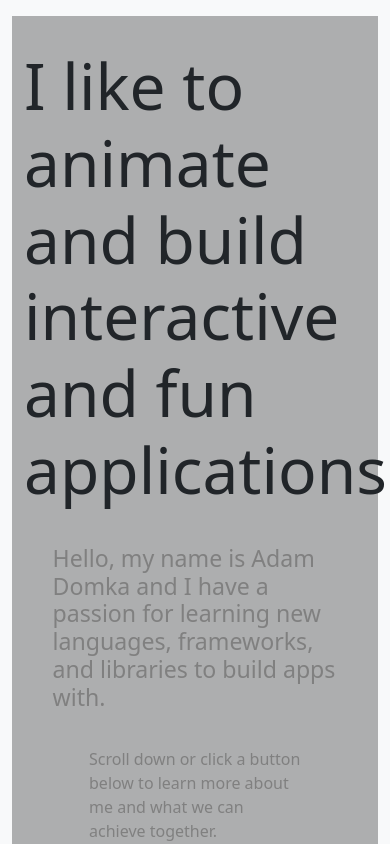
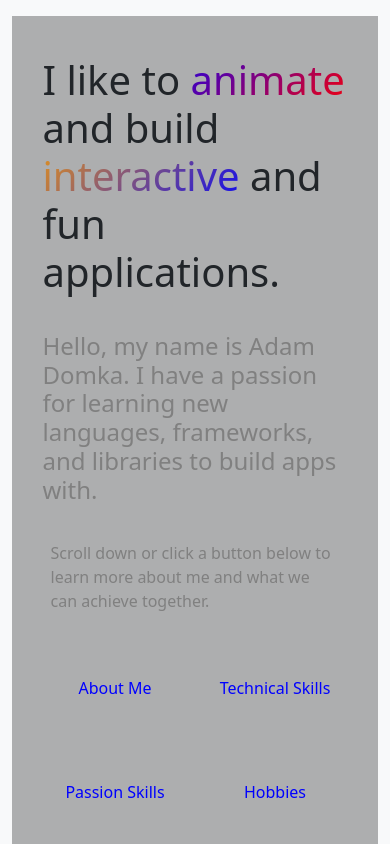
Before and after one commit to AJDomka/React-Portfolio, a React (Vite) app: page / in a window 390 px wide. Shown: the top 844 px of the page. Built offline with nearby package versions, Linux system fonts and the light colour scheme.

Commit message:
Added basic loading screen and animation functionality to Hero section

```diff
--- a/src/App.tsx
+++ b/src/App.tsx
@@ -12,10 +12,25 @@ import { EngineeringTomorrow } from "./pages/subPages/EngineeringTomorrow";
 import { Capstone } from "./pages/subPages/Capstone";
 import { SoftwareArch } from "./pages/subPages/SoftwareArch";
 import Footer from "./components/Footer";
+import { useEffect, useState } from "react";
+import Loading from "./components/Loading";
+import TypingHeader from "./components/TypingHeader";
 
 function App() {
   const { isOpen, toggle } = useCart();
+  const [isLoading, setLoading] = useState(true);
+
+  useEffect(() => {
+    setTimeout(() => {
+      setLoading(false);
+    }, 3000);
+  }, []);
+
   return (
+    <>
+      {isLoading ? (
+        <Loading />
+      ) : (
         <>
           <ShoppingCartProvider>
             <Container className="mb-4">
@@ -38,6 +53,8 @@ function App() {
           </ShoppingCartProvider>
           <Footer />
         </>
+      )}
+    </>
   );
 }
 
--- a/src/components/Hero.tsx
+++ b/src/components/Hero.tsx
@@ -1,17 +1,84 @@
+import { SetStateAction, useState } from "react";
 import "./css/Hero.css";
 import { HashLink as Link } from "react-router-hash-link";
 
 export function Hero() {
+  const [isHovered, setIsHovered] = useState(false);
+  const [isHover, setIsHover] = useState(false);
+  const [hoveredWord, setHoveredWord] = useState("");
+
+  const handleWordHover = (word: SetStateAction<string>) => {
+    setHoveredWord(word);
+  };
+
+  const handleWordLeave = () => {
+    setHoveredWord("");
+  };
+
+  const handleMouseEnter = () => {
+    setIsHovered(true);
+  };
+
+  const handleMouseLeave = () => {
+    setIsHovered(false);
+  };
+
+  const handleHoverEnter = () => {
+    setIsHover(true);
+  };
+
+  const handleHoverLeave = () => {
+    setIsHover(false);
+  };
+
+  const renderHighlightedText = () => {
+    const words =
+      "Hello, my name is Adam Domka. I have a passion for learning new languages, frameworks, and libraries to build apps with.".split(
+        " "
+      );
+    return words.map((word, index) => (
+      <span
+        key={index}
+        className={word === hoveredWord ? "highlighted-word" : ""}
+        onMouseEnter={() => {
+          handleWordHover(word);
+        }}
+        onMouseLeave={handleWordLeave}
+      >
+        {word}{" "}
+      </span>
+    ));
+  };
+
+  const renderHeaderText = () => {
+    const words =
+      "I like to animate and build interactive and fun applications.".split(
+        " "
+      );
+    return words.map((word, index) => (
+      <span key={index} className="header-color">
+        {word}{" "}
+      </span>
+    ));
+  };
+
   return (
     <>
       <section className="hero">
-        <div>
-          <h1>I like to animate and build interactive and fun applications.</h1>
-          <h3>
-            Hello, my name is Adam Domka and I have a passion for learning new
-            languages, frameworks, and libraries to build apps with.
-          </h3>
-          <p>
+        <div className="col-10">
+          <h1
+            className={isHovered ? "zoom-in" : "zoom-out"}
+            onMouseEnter={handleMouseEnter}
+            onMouseLeave={handleMouseLeave}
+          >
+            {renderHeaderText()}
+          </h1>
+          <h3>{renderHighlightedText()}</h3>
+          <p
+            className={isHover ? "move-up" : "move-down"}
+            onMouseEnter={handleHoverEnter}
+            onMouseLeave={handleHoverLeave}
+          >
             Scroll down or click a button below to learn more about me and what
             we can achieve together.
           </p>
@@ -19,7 +86,6 @@ export function Hero() {
         <Link to="/#about-me" className="link-btn" role="button">
           About Me
         </Link>
-
         <Link to="/Skills#technical-info" className="link-btn" role="button">
           Technical Skills
         </Link>
@@ -33,3 +99,61 @@ export function Hero() {
     </>
   );
 }
+
+// import { useState } from "react";
+// import "./css/Hero.css";
+// import { HashLink as Link } from "react-router-hash-link";
+
+// export function Hero() {
+//   const [hoveredWord, setHoveredWord] = useState("");
+
+//   const handleWordHover = (word) => {
+//     setHoveredWord(word);
+//   };
+
+//   const handleWordLeave = () => {
+//     setHoveredWord("");
+//   };
+
+//   const renderHighlightedText = () => {
+//     const words = "Hello, my name is Adam Domka and I have a passion for learning new languages, frameworks, and libraries to build apps with.".split(" ");
+//     return words.map((word, index) => (
+//       <span
+//         key={index}
+//         className={word === hoveredWord ? "highlighted-word" : ""}
+//         onMouseEnter={() => handleWordHover(word)}
+//         onMouseLeave={handleWordLeave}
+//       >
+//         {word}{" "}
+//       </span>
+//     ));
+//   };
+
+//   return (
+//     <>
+//       <section className="hero">
+//         <div className="col-10">
+//           <h1>I like to animate and build interactive and fun applications.</h1>
+//           <h3>{renderHighlightedText()}</h3>
+//           <p>
+//             Scroll down or click a button below to learn more about me and what
+//             we can achieve together.
+//           </p>
+//         </div>
+//         <Link to="/#about-me" className="link-btn" role="button">
+//           About Me
+//         </Link>
+
+//         <Link to="/Skills#technical-info" className="link-btn" role="button">
+//           Technical Skills
+//         </Link>
+//         <Link to="/Skills#passion-info" className="link-btn" role="button">
+//           Passion Skills
+//         </Link>
+//         <Link to="/Skills#hobby-info" className="link-btn" role="button">
+//           Hobbies
+//         </Link>
+//       </section>
+//     </>
+//   );
+// }
--- /dev/null
+++ b/src/components/Loading.tsx
@@ -0,0 +1,12 @@
+import React from "react";
+import "../components/css/Loading.css"; // Import CSS for styling
+
+const Loading = () => {
+  return (
+    <div className="loading">
+      <div className="spinner"></div>
+    </div>
+  );
+};
+
+export default Loading;
--- /dev/null
+++ b/src/components/TypingHeader.tsx
@@ -0,0 +1,33 @@
+import React, { useState, useEffect } from "react";
+import { Hero } from "./Hero";
+
+const TypingHeader = () => {
+  const [text, setText] = useState("");
+  const word =
+    "I  like to animate and build interactive and fun applications. ";
+  const delay = 100;
+
+  useEffect(() => {
+    let currentCharacterIndex = 0;
+    let timeoutId: number | undefined;
+
+    const type = () => {
+      setText((prevText) => prevText + word[currentCharacterIndex]);
+
+      if (currentCharacterIndex < word.length - 1) {
+        currentCharacterIndex++;
+        timeoutId = setTimeout(type, delay);
+      }
+    };
+
+    timeoutId = setTimeout(type, delay);
+
+    return () => {
+      clearTimeout(timeoutId);
+    };
+  }, []);
+
+  return <Hero className="col-10">{text}</Hero>;
+};
+
+export default TypingHeader;
--- a/src/components/css/Hero.css
+++ b/src/components/css/Hero.css
@@ -4,8 +4,6 @@
   flex-wrap: wrap;
   align-items: center;
   justify-content: center;
-  /* justify-content: space-between; */
-  /* gap: 1.9rem; */
   width: 100%;
   height: 750px;
   background: rgba(0, 0, 0, 0.3);
@@ -13,14 +11,24 @@
   margin: 16px auto 48px;
 }
 
-@media only screen and (max-width: 600px) {
+@media only screen and (max-width: 1000px) {
   .hero {
     display: flex;
     flex-wrap: wrap;
     align-items: center;
     justify-content: center;
-    /* justify-content: space-between; */
-    /* gap: 1.9rem; */
+    background: rgba(0, 0, 0, 0.3);
+    padding: 16px 0;
+    margin: 16px auto 48px;
+  }
+}
+
+@media only screen and (max-width: 700px) {
+  .hero {
+    display: flex;
+    flex-wrap: wrap;
+    align-items: center;
+    justify-content: center;
     width: 100%;
     height: 100vh;
     background: rgba(0, 0, 0, 0.3);
@@ -31,8 +39,43 @@
 
 .hero h1 {
   font-size: 64px;
-  margin: 16px auto;
-  width: 90%;
+  width: 100%;
+}
+
+.header-color:nth-child(4) {
+  background: linear-gradient(135deg, red, blue);
+  background: -webkit-linear-gradient(135deg, red, blue);
+  background-clip: text;
+  -webkit-background-clip: text;
+  -webkit-text-fill-color: transparent;
+  animation: rotateGradient 2s linear infinite alternate;
+}
+
+.header-color:nth-child(7) {
+  background: linear-gradient(135deg, blue, orange);
+  background: -webkit-linear-gradient(135deg, blue, orange);
+  background-clip: text;
+  -webkit-background-clip: text;
+  -webkit-text-fill-color: transparent;
+  animation: rotateGradient 3s linear infinite alternate;
+}
+
+@keyframes rotateGradient {
+  from {
+    background-size: 200% 200%;
+    background-position: 0 0;
+  }
+  to {
+    background-size: 100% 100%;
+    background-position: 100% 100%;
+  }
+}
+
+@media only screen and (max-width: 1000px) {
+  .hero h1 {
+    font-size: 40px !important;
+    width: 100%;
+  }
 }
 
 .hero h3 {
@@ -41,19 +84,152 @@
   color: grey;
 }
 
+@media only screen and (max-width: 1000px) {
+  .hero h3 {
+    font-size: 24px !important;
+    width: 100%;
+  }
+}
+
 .hero p {
   margin: auto;
   width: 60%;
   color: grey;
 }
 
+@media only screen and (max-width: 1000px) {
+  .hero p {
+    width: 100%;
+    color: grey;
+  }
+}
+
 .link-btn {
-  margin: 24px auto;
+  margin: 24px 80px;
   padding: 24px;
   width: 160px;
+  box-shadow: none;
+  transition: box-shadow 0.5s ease-out;
   text-align: center;
   border-radius: 8px;
   text-decoration: none;
   background-color: blue;
   color: white;
 }
+
+.link-btn:hover:nth-child(2n) {
+  color: lightgray;
+  border-color: #000;
+  box-shadow: 5px 10px #888888;
+  transition: box-shadow 0.5s ease;
+  animation: zoomInBtn 3s ease infinite;
+}
+.link-btn:hover:nth-child(2n-1) {
+  color: lightgray;
+  border-color: #000;
+  box-shadow: 5px 10px #888888;
+  transition: box-shadow 0.5s ease;
+  animation: zoomInBtn 3s ease forwards, rotateBtn 3s infinite;
+}
+
+@keyframes zoomInBtn {
+  0% {
+    transform: scale(1);
+  }
+  25% {
+    transform: scale(1.2);
+  }
+  50% {
+    transform: scale(0.9);
+  }
+  75% {
+    transform: scale(1.2);
+  }
+  100% {
+    transform: scale(1);
+  }
+}
+
+@keyframes rotateBtn {
+  0% {
+    transform: rotate(0);
+  }
+  25% {
+    transform: rotate(30deg);
+  }
+  50% {
+    transform: rotate(0);
+  }
+  75% {
+    transform: rotate(-30deg);
+  }
+  100% {
+    transform: rotate(0);
+  }
+}
+
+@media only screen and (max-width: 1000px) {
+  .link-btn {
+    margin: 8px 16px;
+    padding: 8px;
+    width: 128px;
+    text-align: center;
+    border-radius: 8px;
+    text-decoration: none;
+    background-color: transparent !important;
+    color: blue !important;
+  }
+}
+
+.zoom-in {
+  animation: zoomIn 0.5s ease forwards;
+  transition-property: none;
+}
+
+@keyframes zoomIn {
+  from {
+    transform: scale(1);
+  }
+  to {
+    transform: scale(1.1);
+  }
+}
+
+.zoom-out {
+  animation: zoomOut 0.5s ease;
+}
+
+@keyframes zoomOut {
+  from {
+    transform: scale(1.1);
+  }
+  to {
+    transform: scale(1);
+  }
+}
+
+.highlighted-word:nth-child(4n) {
+  color: red;
+}
+
+.highlighted-word:nth-child(4n-1) {
+  color: blue;
+}
+
+.highlighted-word:nth-child(4n-2) {
+  color: green;
+}
+
+.highlighted-word:nth-child(4n-3) {
+  color: orange;
+}
+
+.move-up {
+  transform: translateY(10px);
+  transition: transform 0.5s ease;
+}
+
+.move-down {
+  transform: translateY(0px);
+  transition: transform 0.5s ease;
+}
--- /dev/null
+++ b/src/components/css/Loading.css
@@ -0,0 +1,24 @@
+.loading {
+  display: flex;
+  justify-content: center;
+  align-items: center;
+  height: 100vh;
+}
+
+.spinner {
+  width: 50px;
+  height: 50px;
+  border: 5px solid #f3f3f3;
+  border-top: 5px solid #3498db;
+  border-radius: 50%;
+  animation: spin 1s linear infinite;
+}
+
+@keyframes spin {
+  0% {
+    transform: rotate(0deg);
+  }
+  100% {
+    transform: rotate(360deg);
+  }
+}
--- a/src/pages/Home.tsx
+++ b/src/pages/Home.tsx
@@ -4,6 +4,7 @@ import { Hero } from "../components/Hero";
 import { Navbar } from "../components/Navbar";
 import { useEffect, useState } from "react";
 import { About } from "./About";
+import TypingHeader from "../components/TypingHeader";
 
 export function Home() {
   const [navShow, setNavShow] = useState(0);
@@ -25,6 +26,7 @@ export function Home() {
   return (
     <>
       {navShow > 750 && navShow !== 0 ? <Navbar /> : null}
+      {/* <TypingHeader /> */}
       <Hero />
       <Container className="col-12 d-flex flex-wrap">
         <About />
```
Lines whose indentation alone changed are shown as unchanged.
